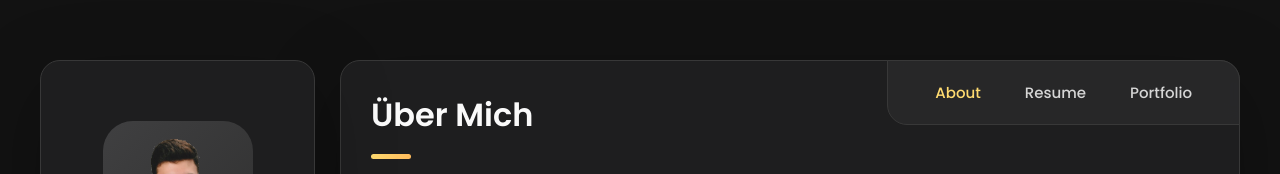
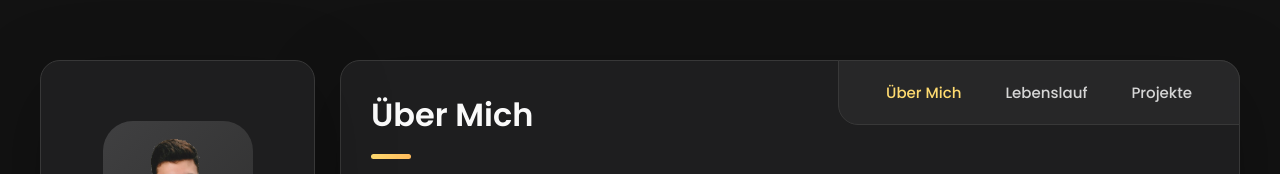
Before and after one commit to EliasSteininger/info, a plain HTML site: page index.html in a window 1280 px wide. Shown: the top 174 px of the page. Drawn offline with nearby package versions, Linux system fonts and the light colour scheme.

Commit message:
Tap's Namen

```diff
--- a/index.html
+++ b/index.html
@@ -157,15 +157,15 @@
         <ul class="navbar-list">
 
           <li class="navbar-item">
-            <button class="navbar-link  active" data-nav-link>About</button>
+            <button class="navbar-link  active" data-nav-link>Über Mich</button>
           </li>
 
           <li class="navbar-item">
-            <button class="navbar-link" data-nav-link>Resume</button>
+            <button class="navbar-link" data-nav-link>Lebenslauf</button>
           </li>
 
           <li class="navbar-item">
-            <button class="navbar-link" data-nav-link>Portfolio</button>
+            <button class="navbar-link" data-nav-link>Projekte</button>
           </li>
 
         </ul>
@@ -180,7 +180,7 @@
         - #ABOUT
       -->
 
-      <article class="about  active" data-page="about">
+      <article class="about  active" data-page="über Mich">
 
         <header>
           <h2 class="h2 article-title">Über Mich</h2>
@@ -294,7 +294,7 @@
         - #RESUME
       -->
 
-      <article class="resume" data-page="resume">
+      <article class="resume" data-page="lebenslauf">
 
         <header>
           <h2 class="h2 article-title">Lebenslauf</h2>
@@ -542,7 +542,7 @@
         - #PORTFOLIO
       -->
 
-      <article class="portfolio" data-page="portfolio">
+      <article class="portfolio" data-page="projekte">
 
         <header>
           <h2 class="h2 article-title">Projekte</h2>
```
